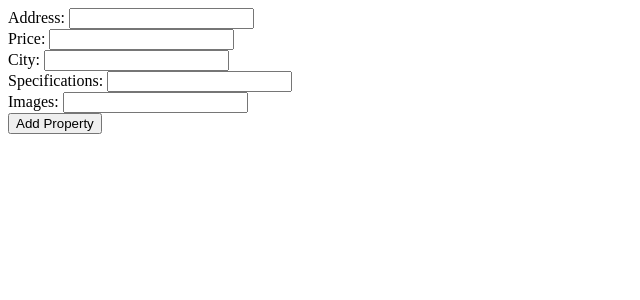
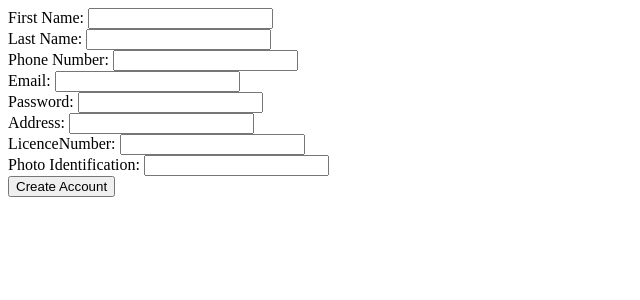
Before and after one commit to TheBestSambo177/Business-Application-Programming, a PHP site: page /addUsers.php in a window 1280 px wide. Shown: the top 300 px of the page, without its empty margins (0-640 px from the left). Run offline with PHP 8.4, Linux system fonts and the light colour scheme.

Commit message:
Update addUsers.php
Baseline to create user accounts.

```diff
--- a/Custom Plugins/users/addUsers.php
+++ b/Custom Plugins/users/addUsers.php
@@ -2,16 +2,19 @@
     include('includes/dbconnect.php');
 
     if ($_SERVER["REQUEST_METHOD"] == "POST") {
-        $address = $_POST["address"];
-        $price = $_POST["price"];
-        $city = $_POST["city"];
-        $specifications = $_POST["specifications"];
-        $images = $_POST["images"];
+        $firstName = $_POST["firstName"];
+        $lastName = $_POST["lastName"];
+        $phoneNumber = $_POST["phoneNumber"];
+        $email = $_POST["email"];
+        $password = $_POST["password"];
+		$address = $_POST["address"];
+		$licenceNumber = $_POST["licenceNumber"];
+		$photoIdentification = $_POST["photoIdentification"];
 
-        $sql = "Insert into properties (address, price, city, specifications, images) Values ('$address', '$price', '$city', '$specifications', '$images')";
+        $sql = "Insert into users (firstName, lastName, phoneNumber, email, password, address, licenceNumber, photoIdentification) Values ('$firstName', '$lastName', '$phoneNumber', '$email', '$password', '$address', '$licenceNumber', '$photoIdentification')";
 
         if ($conn->query($sql) === TRUE) {
-            echo "Property added";
+            echo "User added added";
         } else {
             echo "An error occured";
         }
@@ -20,27 +23,36 @@
 <!DOCTYPE html>
 <html>
 <head>
-    <title>Create a listing</title>
+    <title>Create a user account</title>
 </head>
 <body>
     <form method="POST" action="<?php echo $_SERVER["PHP_SELF"]; ?>">
 
-    <label for="address">Address:</label>
+    <label for="firstName">First Name:</label>
+    <input type="text" name="firstName" id="firstName" required><br>
+
+    <label for="lastName">Last Name:</label>
+    <input type="text" name="lastName" id="lastName" required><br>
+
+    <label for="phoneNumber">Phone Number:</label>
+    <input type="text" name="phoneNumber" id="phoneNumber" required><br>
+
+    <label for="email">Email:</label>
+    <input type="text" name="email" id="email" required><br>
+
+    <label for="password">Password:</label>
+    <input type="text" name="password" id="password" required><br>
+
+	<label for="address">Address:</label>
     <input type="text" name="address" id="address" required><br>
 
-    <label for="price">Price:</label>
-    <input type="text" name="price" id="price" required><br>
+	<label for="password">LicenceNumber:</label>
+    <input type="text" name="licenceNumber" id="licenceNumber" required><br>
 
-    <label for="city">City:</label>
-    <input type="text" name="city" id="city" required><br>
+	<label for="photoIdentification">Photo Identification:</label>
+    <input type="text" name="photoIdentification" id="photoIdentification" required><br>
 
-    <label for="specifications">Specifications:</label>
-    <input type="text" name="specifications" id="specifications" required><br>
-
-    <label for="images">Images:</label>
-    <input type="text" name="images" id="images" required><br>
-
-    <input type="submit" value="Add Property">
+    <input type="submit" value="Create Account">
     </form>
 
 </body>
```
